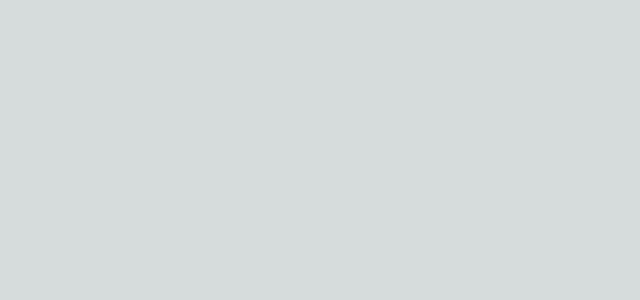
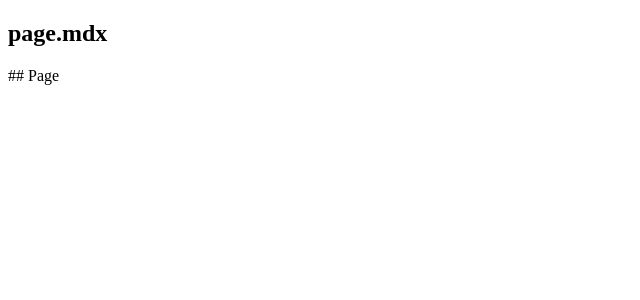
Before and after one commit to FaruNuriSonmez/farunurisonmez.github.io, a Next.js app: page / in a window 1280 px wide. Shown: the top 300 px of the page, without its empty margins (0-640 px from the left). Built offline with nearby package versions, Linux system fonts and the light colour scheme.

Commit message:
#10
mdx import test.

Co-Authored-By: Faru Nuri Sönmez <info@farunurisonmez.com>

```diff
--- a/src/app/(pages)/post/page.tsx
+++ /dev/null
@@ -1,9 +0,0 @@
-"use client";
-import MyMdxPage from '@/app/contents/my-mdx-page.mdx'
-const Post = () => {
-    return(
-        <MyMdxPage/>
-    )
-}
-
-export default Post
--- a/src/app/page.tsx
+++ /dev/null
@@ -1,5 +0,0 @@
-export default function Home() {
-  return (
-    <></>
-  );
-}
--- /dev/null
+++ b/src/contents/posts/page.mdx
@@ -0,0 +1 @@
+## Page
--- /dev/null
+++ b/src/pages/index.tsx
@@ -0,0 +1,42 @@
+// src/pages/index.tsx
+import fs from 'fs';
+import path from 'path';
+
+
+
+export async function getStaticProps() {
+  const postsPath = path.join(process.cwd(), './src/contents/posts'); // Adjust this path as needed
+  const postFileNames = fs.readdirSync(postsPath);
+  const posts = postFileNames.map((slug) => {
+    const content = fs.readFileSync(path.join(postsPath, slug), 'utf8');
+    return { slug, content };
+  });
+
+  return {
+    props: {
+      posts,
+    },
+  };
+}
+
+interface Post {
+  slug: string;
+  content: string;
+}
+
+interface HomeProps {
+  posts: Post[];
+}
+
+export default function Home({ posts }: HomeProps) {
+  return (
+    <div>
+      {posts.map((post) => (
+        <div key={post.slug}>
+          <h2>{post.slug}</h2>
+          <p>{post.content}</p>
+        </div>
+      ))}
+    </div>
+  );
+}
```
Also changed, not shown: src/app/(pages)/blog/page.tsx (added, +10 -0 lines), src/app/utils/mdxUtils.ts (added, +7 -0 lines).
